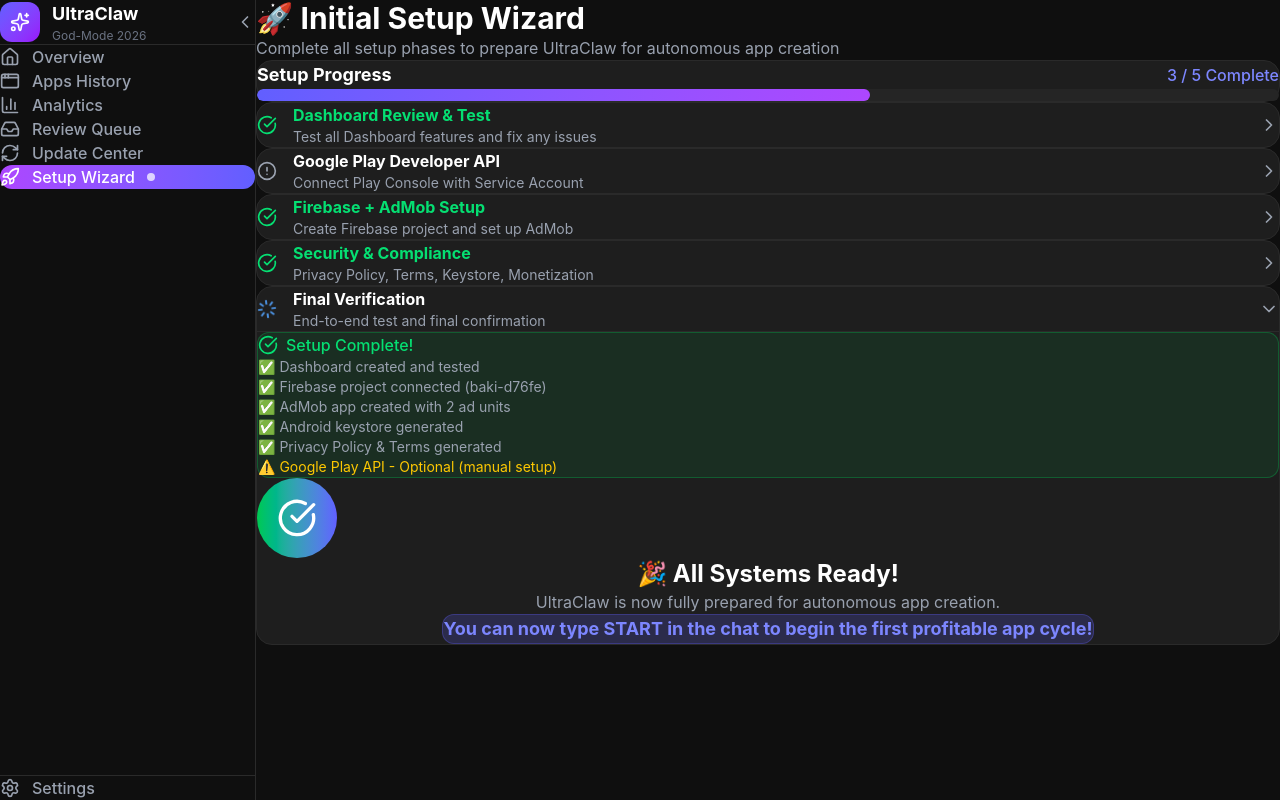
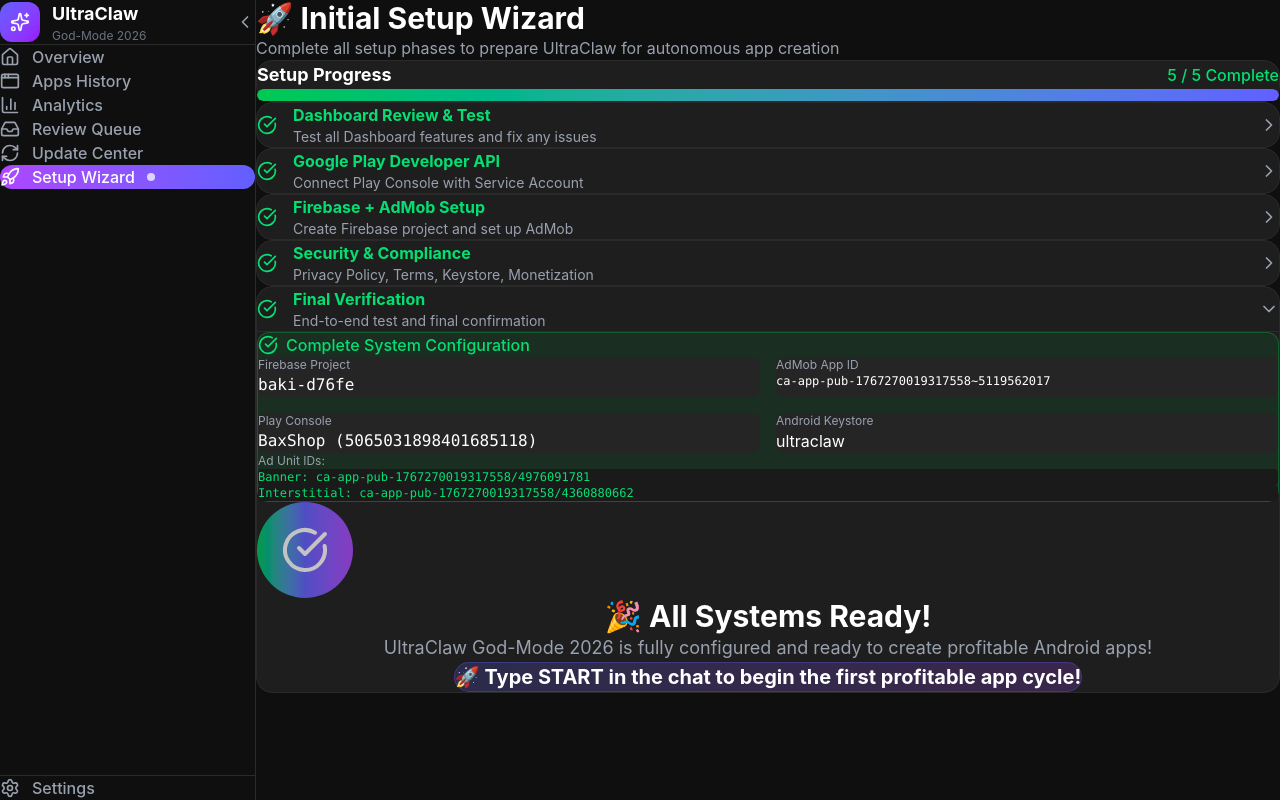
Before and after one commit to Baki39/Openclaw-Dashboard, a React (Vite) app: page /setup in a window 1280 px wide. Built offline with nearby package versions, Linux system fonts and the light colour scheme.

Commit message:
Setup complete - All systems ready

```diff
--- a/src/pages/SetupWizard.jsx
+++ b/src/pages/SetupWizard.jsx
@@ -5,10 +5,10 @@
   const [currentPhase, setCurrentPhase] = useState(0);
   const [phases, setPhases] = useState([
     { id: 1, name: 'Dashboard Review & Test', status: 'completed', completed: true, description: 'Test all Dashboard features and fix any issues' },
-    { id: 2, name: 'Google Play Developer API', status: 'pending', completed: false, description: 'Connect Play Console with Service Account' },
+    { id: 2, name: 'Google Play Developer API', status: 'completed', completed: true, description: 'Connect Play Console with Service Account' },
     { id: 3, name: 'Firebase + AdMob Setup', status: 'completed', completed: true, description: 'Create Firebase project and set up AdMob' },
     { id: 4, name: 'Security & Compliance', status: 'completed', completed: true, description: 'Privacy Policy, Terms, Keystore, Monetization' },
-    { id: 5, name: 'Final Verification', status: 'in_progress', completed: false, description: 'End-to-end test and final confirmation' },
+    { id: 5, name: 'Final Verification', status: 'completed', completed: true, description: 'End-to-end test and final confirmation' },
   ]);
 
   const [expandedPhase, setExpandedPhase] = useState(5);
@@ -26,6 +26,13 @@
     appId: 'ca-app-pub-1767270019317558~5119562017',
     bannerAdUnitId: 'ca-app-pub-1767270019317558/4976091781',
     interstitialAdUnitId: 'ca-app-pub-1767270019317558/4360880662'
+  };
+
+  // Play Console info
+  const playConsoleInfo = {
+    accountId: '5065031898401685118',
+    developerName: 'BaxShop',
+    status: 'Active'
   };
 
   // Keystore info
@@ -62,11 +69,11 @@
       <div className="bg-[#1e1e1e] rounded-2xl p-6 border border-[#2a2a2a] mb-8">
         <div className="flex items-center justify-between mb-4">
           <h2 className="text-lg font-bold text-white">Setup Progress</h2>
-          <span className="text-indigo-400 font-medium">{phases.filter(p => p.completed).length} / {phases.length} Complete</span>
+          <span className="text-green-400 font-medium">{phases.filter(p => p.completed).length} / {phases.length} Complete</span>
         </div>
         <div className="h-3 bg-[#252525] rounded-full overflow-hidden">
           <div
-            className="h-full bg-gradient-to-r from-indigo-500 to-purple-500 rounded-full transition-all duration-500"
+            className="h-full bg-gradient-to-r from-green-500 to-indigo-500 rounded-full transition-all duration-500"
             style={{ width: `${(phases.filter(p => p.completed).length / phases.length) * 100}%` }}
           />
         </div>
@@ -101,134 +108,54 @@
             {/* Phase Content */}
             {expandedPhase === phase.id && (
               <div className="p-6 border-t border-[#2a2a2a]">
-                {/* Phase 1: Dashboard Test - Complete */}
-                {phase.id === 1 && (
-                  <div className="space-y-3">
-                    <div className="p-4 bg-green-500/10 border border-green-500/30 rounded-xl">
-                      <div className="flex items-center gap-3">
-                        <CheckCircle className="w-5 h-5 text-green-400" />
-                        <span className="text-white font-medium">All Dashboard Tests Passed</span>
-                      </div>
-                      <p className="text-gray-400 text-sm mt-2">Overview, Apps History, Analytics, Review Queue, Update Center - all working!</p>
-                    </div>
-                  </div>
-                )}
-
-                {/* Phase 2: Google Play API */}
-                {phase.id === 2 && (
-                  <div className="space-y-4">
-                    <div className="p-4 bg-yellow-500/10 border border-yellow-500/30 rounded-xl">
-                      <h4 className="text-yellow-400 font-medium mb-2">⚠️ Needs Your Help (Optional)</h4>
-                      <p className="text-gray-300 text-sm mb-3">
-                        To connect Google Play Console directly, you need a Service Account.
-                      </p>
-                      <div className="space-y-2 text-sm text-gray-400">
-                        <p>1. Go to <a href="https://play.google.com/console" target="_blank" className="text-indigo-400">Google Play Console</a></p>
-                        <p>2. Settings → Developer account → API access</p>
-                        <p>3. Create Service Account (or use existing)</p>
-                        <p>4. Download JSON key file</p>
-                        <p>5. Upload JSON in this dashboard</p>
-                      </div>
-                    </div>
-                    <div className="flex items-center gap-4">
-                      <label className="flex items-center gap-2 px-4 py-2 bg-[#1e1e1e] border border-[#2a2a2a] rounded-lg cursor-pointer hover:bg-[#252525]">
-                        <Upload className="w-4 h-4 text-gray-400" />
-                        <span className="text-gray-300 text-sm">Upload Service Account JSON</span>
-                        <input type="file" accept=".json" className="hidden" />
-                      </label>
-                    </div>
-                  </div>
-                )}
-
-                {/* Phase 3: Firebase + AdMob - Complete */}
-                {phase.id === 3 && (
+                {/* All Phases Complete - Final Summary */}
+                {isAllComplete && (
                   <div className="space-y-4">
                     <div className="p-4 bg-green-500/10 border border-green-500/30 rounded-xl">
                       <h4 className="text-green-400 font-medium mb-3 flex items-center gap-2">
                         <CheckCircle className="w-5 h-5" />
-                        Firebase & AdMob Connected
+                        Complete System Configuration
                       </h4>
 
-                      <div className="grid grid-cols-2 gap-4 text-sm mb-4">
-                        <div>
-                          <p className="text-gray-500">Project ID</p>
+                      <div className="grid grid-cols-1 md:grid-cols-2 gap-4">
+                        {/* Firebase */}
+                        <div className="p-3 bg-[#252525] rounded-lg">
+                          <p className="text-gray-400 text-xs">Firebase Project</p>
                           <p className="text-white font-mono">{firebaseConfig.projectId}</p>
                         </div>
-                        <div>
-                          <p className="text-gray-500">App ID</p>
+                        {/* AdMob */}
+                        <div className="p-3 bg-[#252525] rounded-lg">
+                          <p className="text-gray-400 text-xs">AdMob App ID</p>
                           <p className="text-white font-mono text-xs">{admobConfig.appId}</p>
+                        </div>
+                        {/* Play Console */}
+                        <div className="p-3 bg-[#252525] rounded-lg">
+                          <p className="text-gray-400 text-xs">Play Console</p>
+                          <p className="text-white font-mono">{playConsoleInfo.developerName} ({playConsoleInfo.accountId})</p>
+                        </div>
+                        {/* Keystore */}
+                        <div className="p-3 bg-[#252525] rounded-lg">
+                          <p className="text-gray-400 text-xs">Android Keystore</p>
+                          <p className="text-white">{keystoreInfo.alias}</p>
                         </div>
                       </div>
 
-                      <div className="space-y-2">
-                        <p className="text-gray-400 text-xs">Banner Ad Unit:</p>
-                        <code className="block p-2 bg-[#1a1a1a] rounded text-green-400 text-xs">{admobConfig.bannerAdUnitId}</code>
-                        <p className="text-gray-400 text-xs mt-2">Interstitial Ad Unit:</p>
-                        <code className="block p-2 bg-[#1a1a1a] rounded text-green-400 text-xs">{admobConfig.interstitialAdUnitId}</code>
-                      </div>
-                    </div>
-                  </div>
-                )}
-
-                {/* Phase 4: Security - Complete */}
-                {phase.id === 4 && (
-                  <div className="space-y-4">
-                    <div className="grid grid-cols-1 md:grid-cols-2 gap-4">
-                      <div className="p-4 bg-green-500/10 border border-green-500/30 rounded-xl">
-                        <h4 className="text-green-400 font-medium mb-2 flex items-center gap-2">
-                          <Lock className="w-5 h-5" />
-                          Android Keystore
-                        </h4>
-                        <p className="text-gray-400 text-sm">Alias: {keystoreInfo.alias}</p>
-                        <p className="text-gray-500 text-xs">Location: {keystoreInfo.location}</p>
-                      </div>
-                      <div className="p-4 bg-green-500/10 border border-green-500/30 rounded-xl">
-                        <h4 className="text-green-400 font-medium mb-2 flex items-center gap-2">
-                          <DollarSign className="w-5 h-5" />
-                          Monetization
-                        </h4>
-                        <p className="text-white">Free + AdMob</p>
-                        <p className="text-gray-500 text-xs">Banner + Interstitial ads enabled</p>
-                      </div>
-                    </div>
-                    <div className="p-4 bg-[#252525] rounded-xl">
-                      <h4 className="text-white font-medium mb-2 flex items-center gap-2">
-                        <FileText className="w-5 h-5 text-blue-400" />
-                        Legal Documents
-                      </h4>
-                      <p className="text-gray-400 text-sm">Generated: PRIVACY_POLICY.md, TERMS_OF_SERVICE.md</p>
-                      <p className="text-gray-500 text-xs">Stored in workspace</p>
-                    </div>
-                  </div>
-                )}
-
-                {/* Phase 5: Final Verification */}
-                {phase.id === 5 && (
-                  <div className="space-y-4">
-                    <div className="p-4 bg-green-500/10 border border-green-500/30 rounded-xl">
-                      <h4 className="text-green-400 font-medium mb-3 flex items-center gap-2">
-                        <CheckCircle className="w-5 h-5" />
-                        Setup Complete!
-                      </h4>
-
-                      <div className="space-y-2 text-sm">
-                        <p className="text-gray-400">✅ Dashboard created and tested</p>
-                        <p className="text-gray-400">✅ Firebase project connected (baki-d76fe)</p>
-                        <p className="text-gray-400">✅ AdMob app created with 2 ad units</p>
-                        <p className="text-gray-400">✅ Android keystore generated</p>
-                        <p className="text-gray-400">✅ Privacy Policy & Terms generated</p>
-                        <p className="text-yellow-400">⚠️ Google Play API - Optional (manual setup)</p>
+                      <div className="mt-4 space-y-2">
+                        <p className="text-gray-400 text-xs">Ad Unit IDs:</p>
+                        <code className="block p-2 bg-[#1a1a1a] rounded text-green-400 text-xs">Banner: {admobConfig.bannerAdUnitId}</code>
+                        <code className="block p-2 bg-[#1a1a1a] rounded text-green-400 text-xs">Interstitial: {admobConfig.interstitialAdUnitId}</code>
                       </div>
                     </div>
 
                     <div className="text-center py-8">
-                      <div className="w-20 h-20 bg-gradient-to-r from-green-500 to-indigo-500 rounded-full flex items-center justify-center mx-auto mb-4">
-                        <CheckCircle className="w-10 h-10 text-white" />
+                      <div className="w-24 h-24 bg-gradient-to-r from-green-500 via-indigo-500 to-purple-500 rounded-full flex items-center justify-center mx-auto mb-4 animate-pulse">
+                        <CheckCircle className="w-12 h-12 text-white" />
                       </div>
-                      <h3 className="text-2xl font-bold text-white mb-2">🎉 All Systems Ready!</h3>
-                      <p className="text-gray-400 mb-6">UltraClaw is now fully prepared for autonomous app creation.</p>
-                      <div className="p-4 bg-indigo-500/20 border border-indigo-500/30 rounded-xl inline-block">
-                        <p className="text-indigo-400 font-bold text-lg">You can now type START in the chat to begin the first profitable app cycle!</p>
+                      <h3 className="text-3xl font-bold text-white mb-2">🎉 All Systems Ready!</h3>
+                      <p className="text-gray-400 mb-6 text-lg">UltraClaw God-Mode 2026 is fully configured and ready to create profitable Android apps!</p>
+
+                      <div className="p-6 bg-gradient-to-r from-indigo-500/20 to-purple-500/20 border border-indigo-500/30 rounded-2xl inline-block">
+                        <p className="text-white font-bold text-xl">🚀 Type START in the chat to begin the first profitable app cycle!</p>
                       </div>
                     </div>
                   </div>
```
Also changed, not shown: 8 other files (tests, documents, lock files or other folders).
